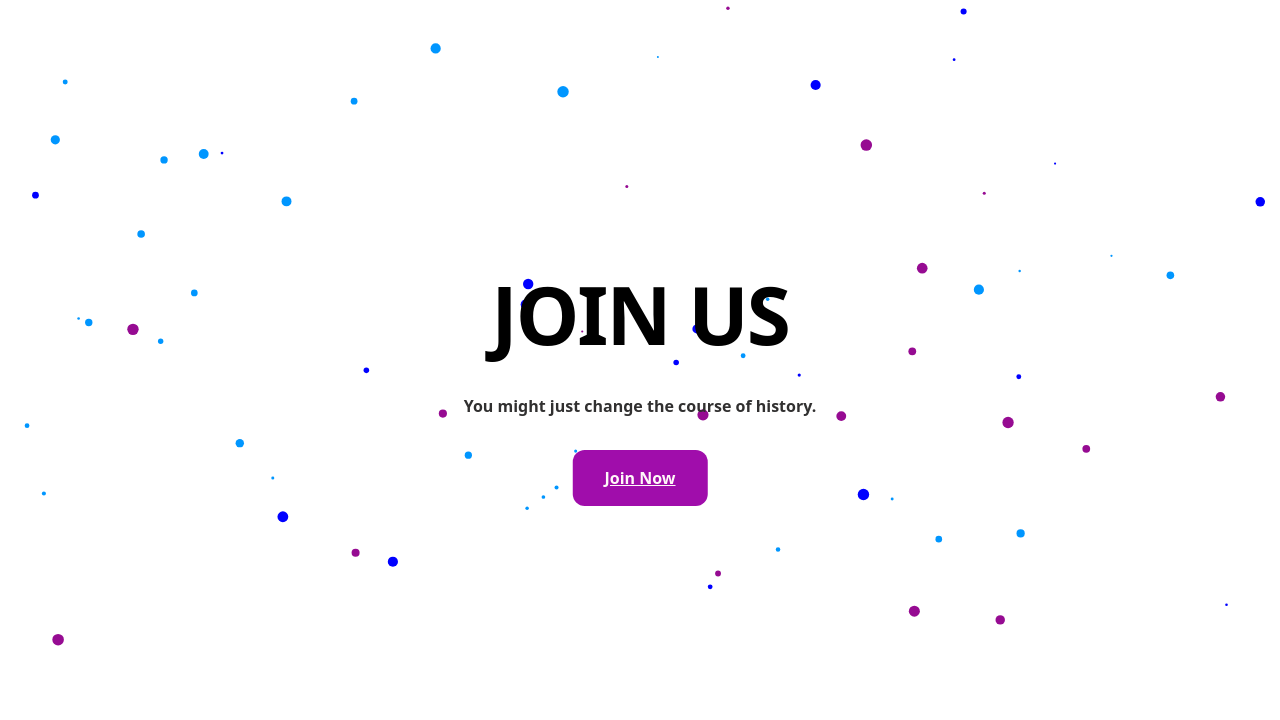
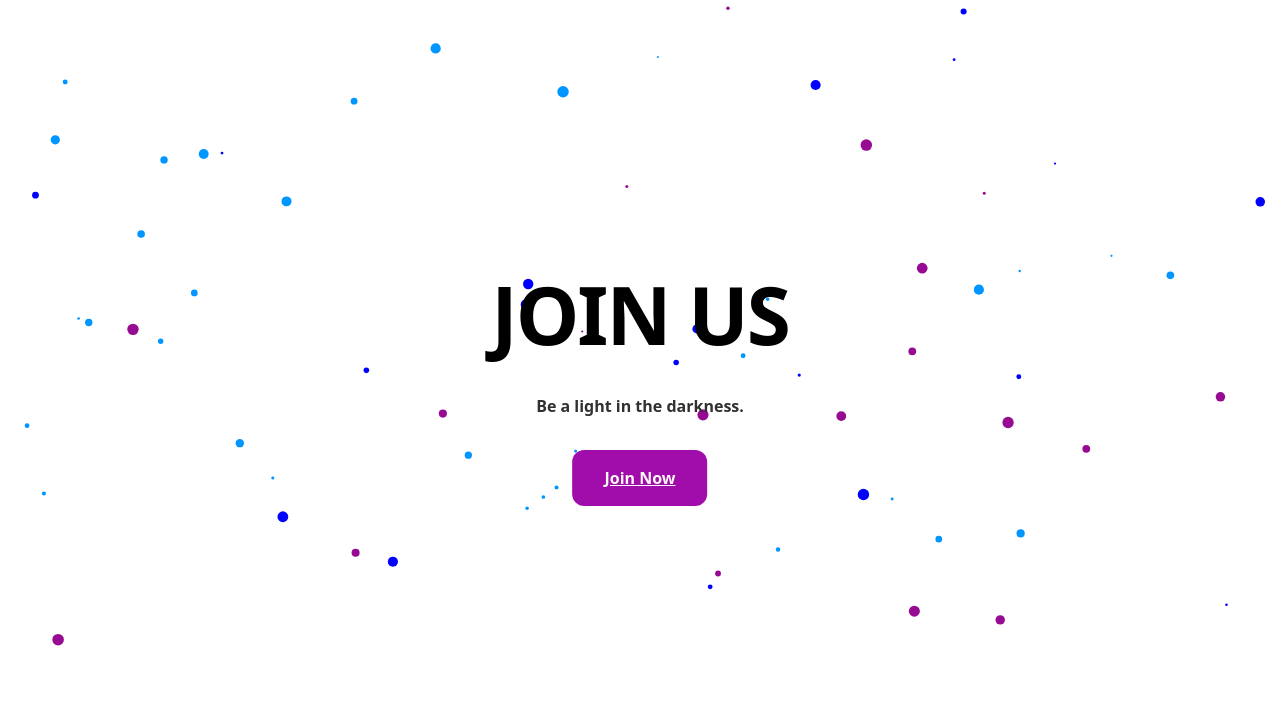
Before and after one commit to bpalaskas/jonsblessings.org, a plain HTML site: page join.html in a window 1280 px wide. Shown: the part 80-800 px from the top of the page. Drawn offline with nearby package versions, Linux system fonts and the light colour scheme.

Commit message:
Update join.html

```diff
--- a/join.html
+++ b/join.html
@@ -72,8 +72,7 @@ item.addEventListener('click', function() {
         <div class="hero-text flex-center" style="position: absolute; top: 50%; left: 50%; transform: translate(-50%, -50%); z-index: 2;">
           <h1 class="text-black blocky-text">Join Us</h1>
           <p><br></p>
-          <b><p>You might just
-        change the course of history.</b>
+          <b><p>Be a light in the darkness.</b>
           <br><p></p>
           <a href="#application" class="bg-burnt-orange" style="background-color: rgb(160, 13, 171);">Join Now</a>
         </div>
```
